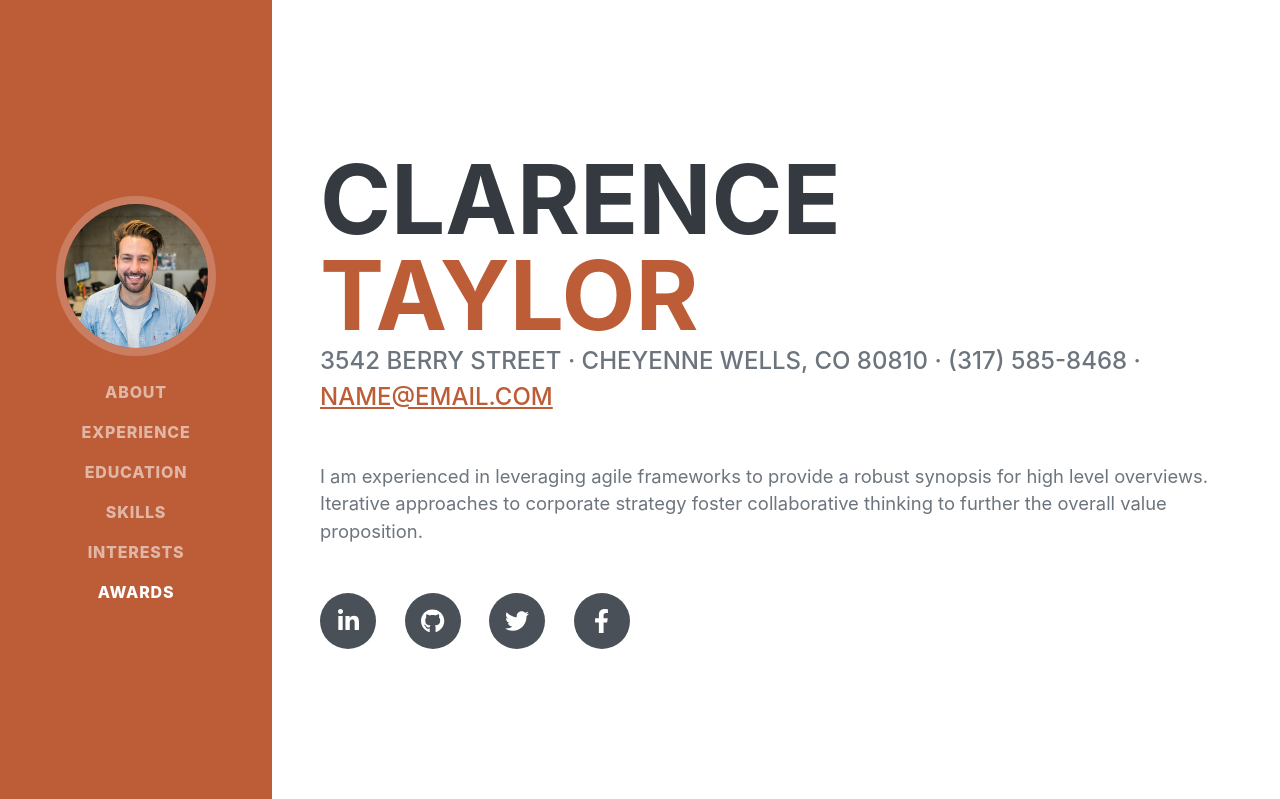
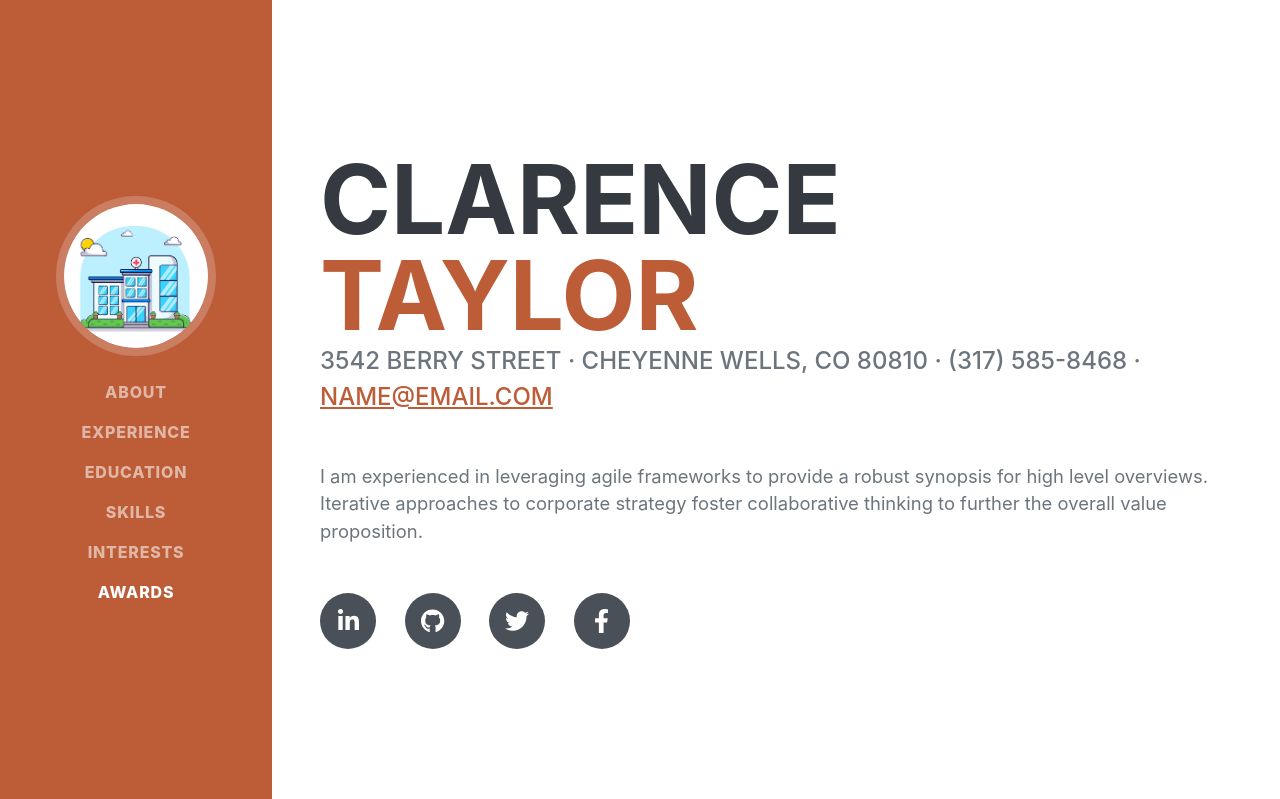
Before and after one commit to jpuey/comision_57815_proyecto_final-pueyrredon, a Django app: page / in a window 1280 px wide. Shown: the top 799 px of the page. Run offline with Django 5.2, Linux system fonts and the light colour scheme; some libraries are stand-ins or nearby versions; some web fonts are replaced.

Commit message:
Agregue el dibujo del centro med

```diff
--- a/centromed/templates/centromed/index.html
+++ b/centromed/templates/centromed/index.html
@@ -23,7 +23,7 @@
         <nav class="navbar navbar-expand-lg navbar-dark bg-primary fixed-top" id="sideNav">
             <a class="navbar-brand js-scroll-trigger" href="#page-top">
                 <span class="d-block d-lg-none">Clarence Taylor</span>
-                <span class="d-none d-lg-block"><img class="img-fluid img-profile rounded-circle mx-auto mb-2" src="assets/img/profile.jpg" alt="..." /></span>
+                <span class="d-none d-lg-block"><img class="img-fluid img-profile rounded-circle mx-auto mb-2" src="{% static 'centromed/assets/img/centromed.jpg' %}" alt="..." /></span>
             </a>
             <button class="navbar-toggler" type="button" data-bs-toggle="collapse" data-bs-target="#navbarResponsive" aria-controls="navbarResponsive" aria-expanded="false" aria-label="Toggle navigation"><span class="navbar-toggler-icon"></span></button>
             <div class="collapse navbar-collapse" id="navbarResponsive">
```
